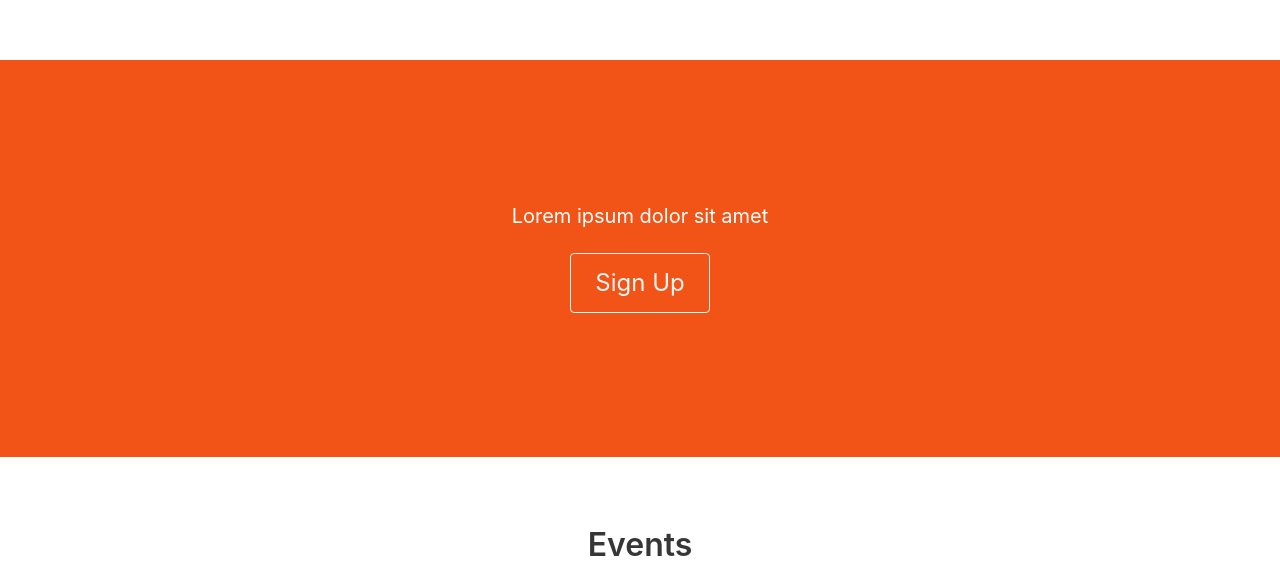
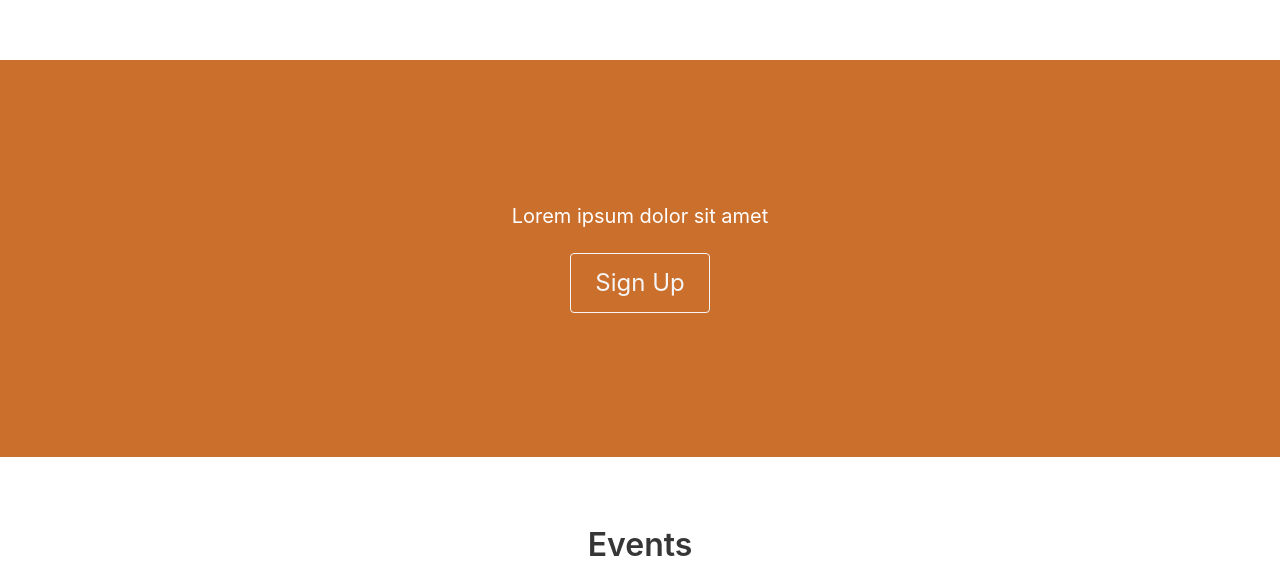
Before and after one commit to rud72k/damarkrisnandi.github.io, a Vue app: page /#/ in a window 1280 px wide. Shown: the part 653-1241 px from the top of the page. Built offline with nearby package versions, Linux system fonts and the light colour scheme.

Commit message:
landing page signup bground color

```diff
--- a/src/components/landingPageItems/landingSignup.vue
+++ b/src/components/landingPageItems/landingSignup.vue
@@ -1,6 +1,6 @@
 <template>
     <div>
-        <section class="hero is-medium is-orange" style="margin-top: 70px">
+        <section class="hero is-medium is-bground" style="margin-top: 70px">
         <div class="hero-body text">
             <p h2 class="subtitle tagline is-10 is-offset-3" style="text-align: center; color: white;">Lorem ipsum dolor sit amet</p>
             <div class="container">
@@ -21,8 +21,8 @@ export default {
 </script>
 
 <style>
-    .is-orange {
-        background-color: rgb(241, 84, 22);
+    .is-bground {
+        background-color: #cb6f2d;
         color: white;
     }
 </style>
```
Also changed, not shown: 15 other files (tests, documents, lock files or other folders).
